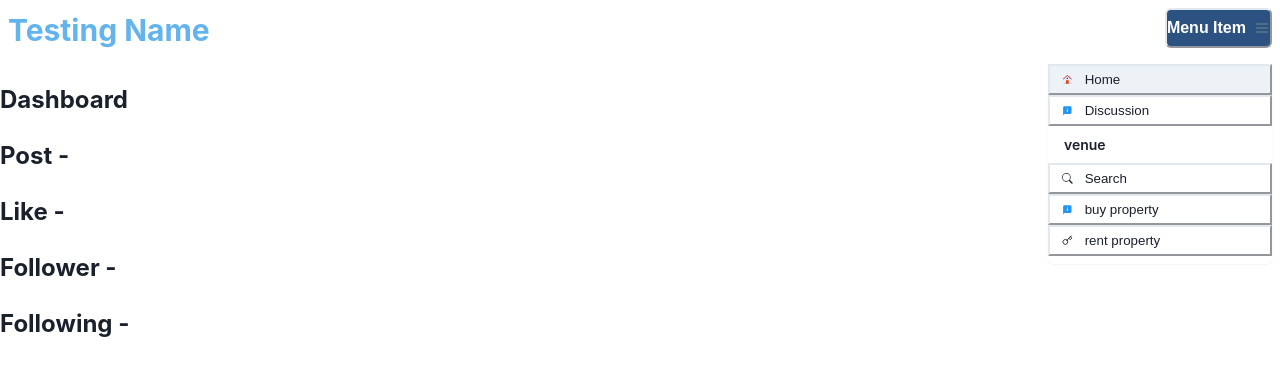
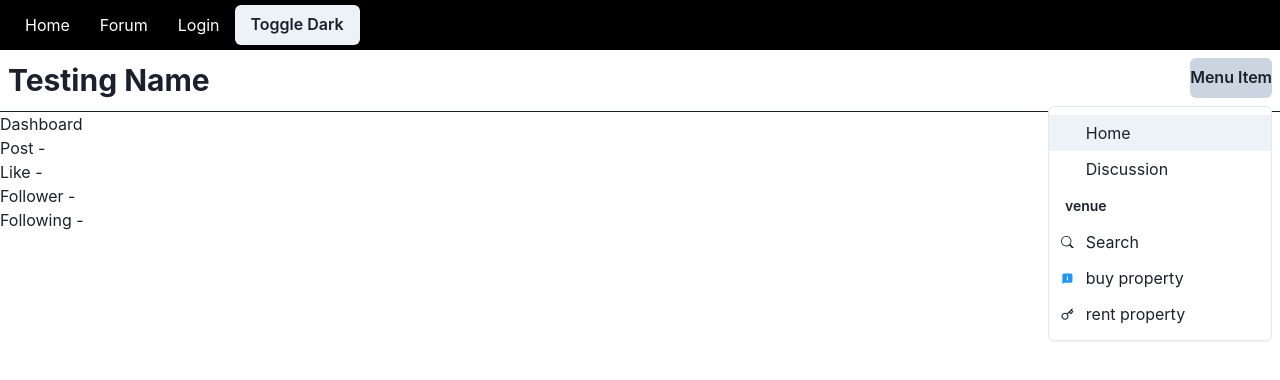
Before and after one commit to oliver-ckl/CollabMusicForum, a Next.js app: page /dashboard in a window 1280 px wide. Both pictures are taken after a click on the button "Menu Item". Shown: the top 380 px of the page. Built offline with nearby package versions, Linux system fonts and the light colour scheme; data requests are answered from the project's data file.

Commit message:
testing layout

```diff
--- a/components/Layout.js
+++ b/components/Layout.js
@@ -1,17 +1,17 @@
 import Head from 'next/head';
 import { Box } from '@chakra-ui/react';
 
-
 import Navbar from './Navbar';
-
+import Nav from './Nav'
 export default function Layout({ children }) {
   return (
     <>
       <Head>
-        <title>Real Estate</title>
+        <title>Testing app</title>
       </Head>
       <Box maxWidth='1280px' m='auto'>
         <header>
+          <Nav/>
           <Navbar />
         </header>
         <main>{children}</main>
--- a/components/Nav.js
+++ b/components/Nav.js
@@ -1,7 +1,11 @@
 import Link from 'next/link';
 import navStyles from '../styles/Nav.module.css';
+import { Menu, MenuButton, MenuList, MenuItem, IconButton, Flex, Box, Spacer, MenuGroup } from '@chakra-ui/react';
+import { useColorMode } from "@chakra-ui/react";
+import { Button } from '@chakra-ui/react';
 
 function Nav() {
+    const { colorMode, toggleColorMode } = useColorMode();
     return (
         <nav className={navStyles.nav}>
             <ul>
@@ -14,6 +18,9 @@ function Nav() {
                 <li>
                     <Link href="/login/">Login</Link>
                 </li>
+                <Button onClick={toggleColorMode}>
+          Toggle {colorMode === 'light' ? 'Dark' : 'Light'}
+        </Button>
             </ul>
         </nav>
     );
--- a/components/Navbar.jsx
+++ b/components/Navbar.jsx
@@ -1,24 +1,24 @@
 import Link from 'next/link';
-import { Menu, MenuButton, MenuList, MenuItem, IconButton, Flex, Box, Spacer, MenuGroup } from '@chakra-ui/react';
+import { Menu, MenuButton, MenuList, MenuItem, IconButton, Flex, Box, Spacer, MenuGroup, MenuItemOption } from '@chakra-ui/react';
 import { FcMenu, FcHome, FcAbout } from 'react-icons/fc';
 import { BsSearch } from 'react-icons/bs';
 import { FiKey } from 'react-icons/fi';
 
 const Navbar =()=>(
-    <Flex p='2' borderBottom='1px' borderColor='whiteAlpha.100'>
-        <Box fontSize="3xl" color="blue.300" fontWeight="bold">
-            <Link href='/' paddingLeft='2'>Testing Name</Link>
+    <Flex p='2' borderBottom='1px' borderColor='black.1000'>
+        <Box fontSize="3xl" color="black.300" fontWeight="bold">
+            <Link href='/' paddingLeft='5'>Testing Name</Link>
         </Box>
         <Spacer/>
         <Box>
-            <Menu isLazy>
-                <MenuButton as={IconButton} rightIcon={<FcMenu></FcMenu>} colorScheme='blue' color='white'>Menu Item</MenuButton>
+            <Menu isLazy >
+                <MenuButton as={IconButton} >Menu Item</MenuButton>
                 <MenuList>
-                    <Link href='/' passHref>
-                        <MenuItem icon={<FcHome/>}>Home</MenuItem>
+                    <Link href='/'>
+                        <MenuItemOption >Home</MenuItemOption>
                     </Link>
-                    <Link href='/discussion/all' passHref>
-                        <MenuItem icon={<FcAbout/>}>Discussion</MenuItem>
+                    <Link href='/discussion/all' >
+                        <MenuItemOption >Discussion</MenuItemOption>
                     </Link>
                     <MenuGroup title='venue'>
                     <Link href='/venue/search' passHref>
--- a/next.config.js
+++ b/next.config.js
@@ -1,6 +1,6 @@
 /** @type {import('next').NextConfig} */
 const nextConfig = {
-  reactStrictMode: true,
+  reactStrictMode: false,
   swcMinify: true,
   images:{
     domains: ['bayut-production.s3.eu-central-1.amazonaws.com']
--- a/package.json
+++ b/package.json
@@ -10,9 +10,13 @@
     "serve-json": "json-server --watch db.json --port 4000"
   },
   "dependencies": {
+    "@chakra-ui/icons": "^2.0.9",
     "@chakra-ui/react": "^2.3.1",
+    "@chakra-ui/theme": "^2.1.10",
     "@emotion/react": "^11.10.4",
     "@emotion/styled": "^11.10.4",
+    "@types/react": "^18.0.18",
+    "@types/react-native": "^0.69.6",
     "axios": "^0.27.2",
     "framer-motion": "^7.2.1",
     "json-server": "^0.17.0",
--- a/pages/_app.js
+++ b/pages/_app.js
@@ -5,7 +5,7 @@ import CommonLayout from '../components/Layout';
 
 function MyApp({ Component, pageProps }) {
     return (
-        <ChakraProvider resetCSS={false}>
+        <ChakraProvider resetCSS={true}>
             <ColorModeScript initialColorMode={theme.config.initialColorMode}/>
             <CommonLayout>
                 <Component {...pageProps} />
--- a/styles/theme.js
+++ b/styles/theme.js
@@ -7,6 +7,17 @@ import { extendTheme } from '@chakra-ui/react'
 const config = {
   initialColorMode: 'dark',
   useSystemColorMode: true,
+  solid: {
+    bgGradient: "linear(to-r, primary.600, primary.500)",
+    color: "white",
+    _active: {},
+    _hover: {
+      transform: "scale(0.98)",
+      bgGradient: "linear(to-r, primary.500, primary.400)",
+    },
+    _focus: {},
+    _loading: { opacity: 1 }
+  },
 }
 
 // 3. extend the theme
```
Also changed, not shown: 1 other file (tests, documents, lock files or other folders).
